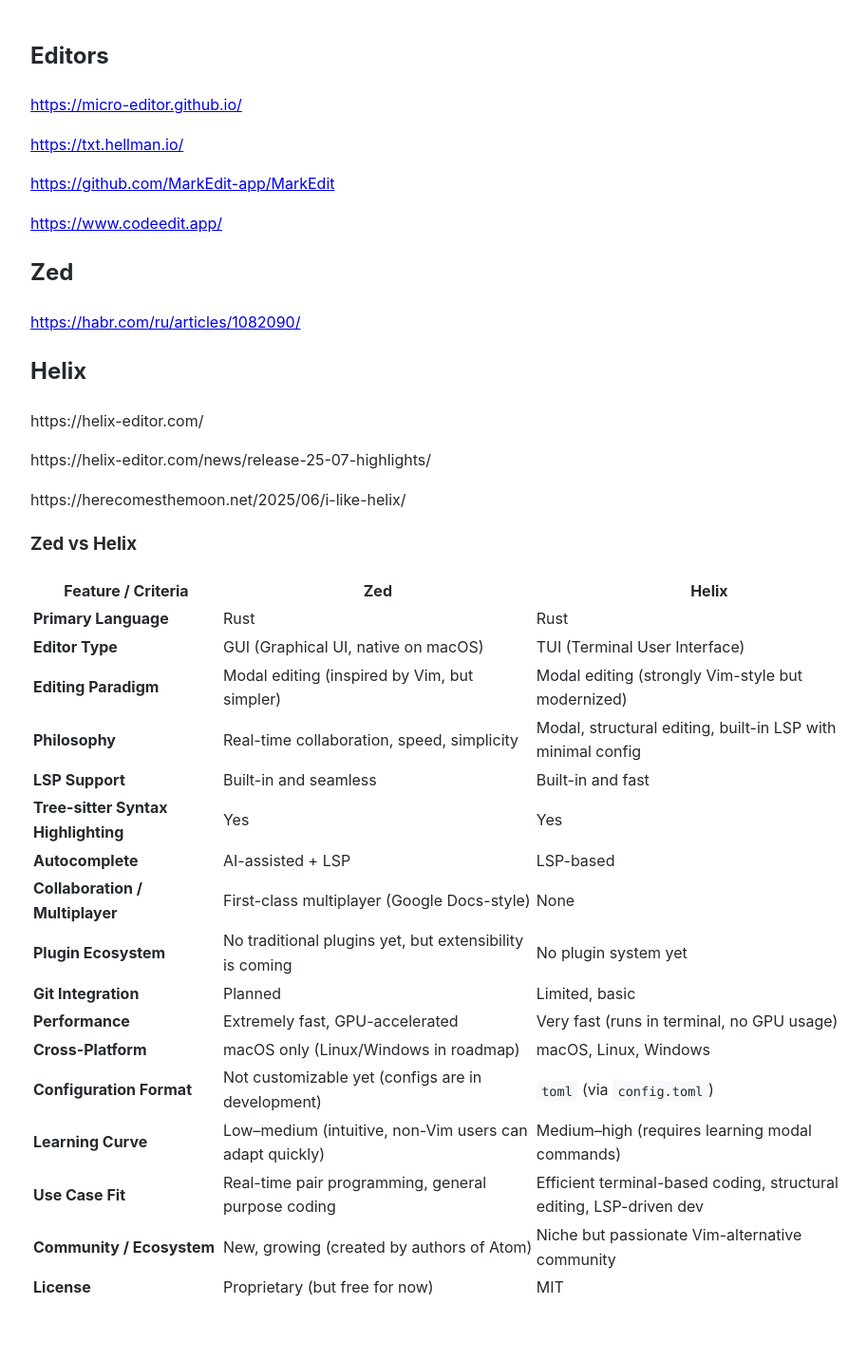
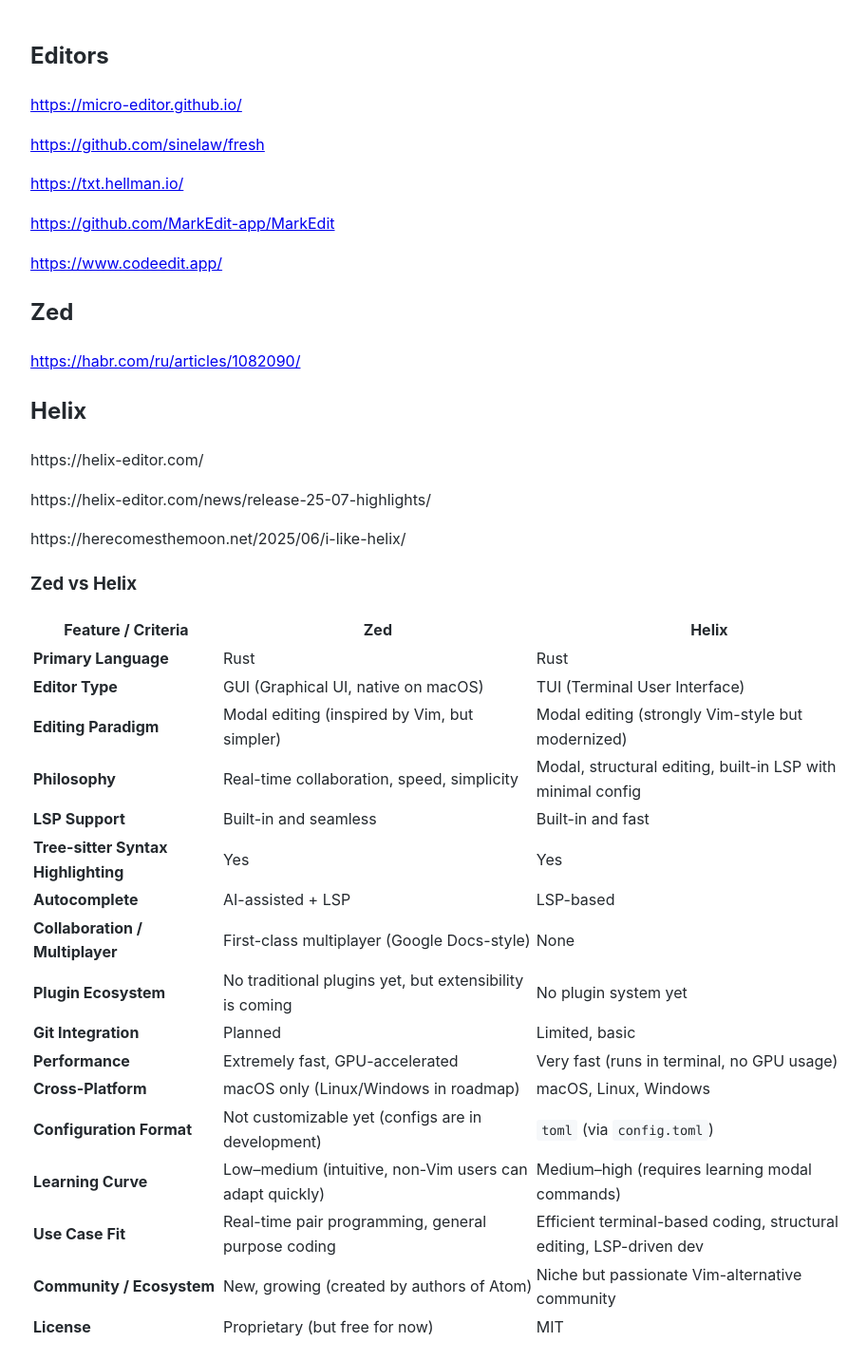
Before and after one commit to Michael-Lubinsky/michael-lubinsky.github.com, a Jekyll site: the page built from editors/editors.md, in a window 1280 px wide. Shown: the whole page at 95% size, without its empty margins (158-1071 px from the left). Built offline with Jekyll 4.4.1, drawn with Linux system fonts in a browser that asks for light colours; our own code applies the rules of GitHub Pages for plain Markdown files; before the commit the page ends 1392 px from its top, so only the background shows below that.

Commit message:
Add new editor links to editors.md

```diff
--- a/editors/editors.md
+++ b/editors/editors.md
@@ -1,6 +1,8 @@
 ## Editors
 
 <https://micro-editor.github.io/>
+
+<https://github.com/sinelaw/fresh>
 
 <https://txt.hellman.io/>
 
```
